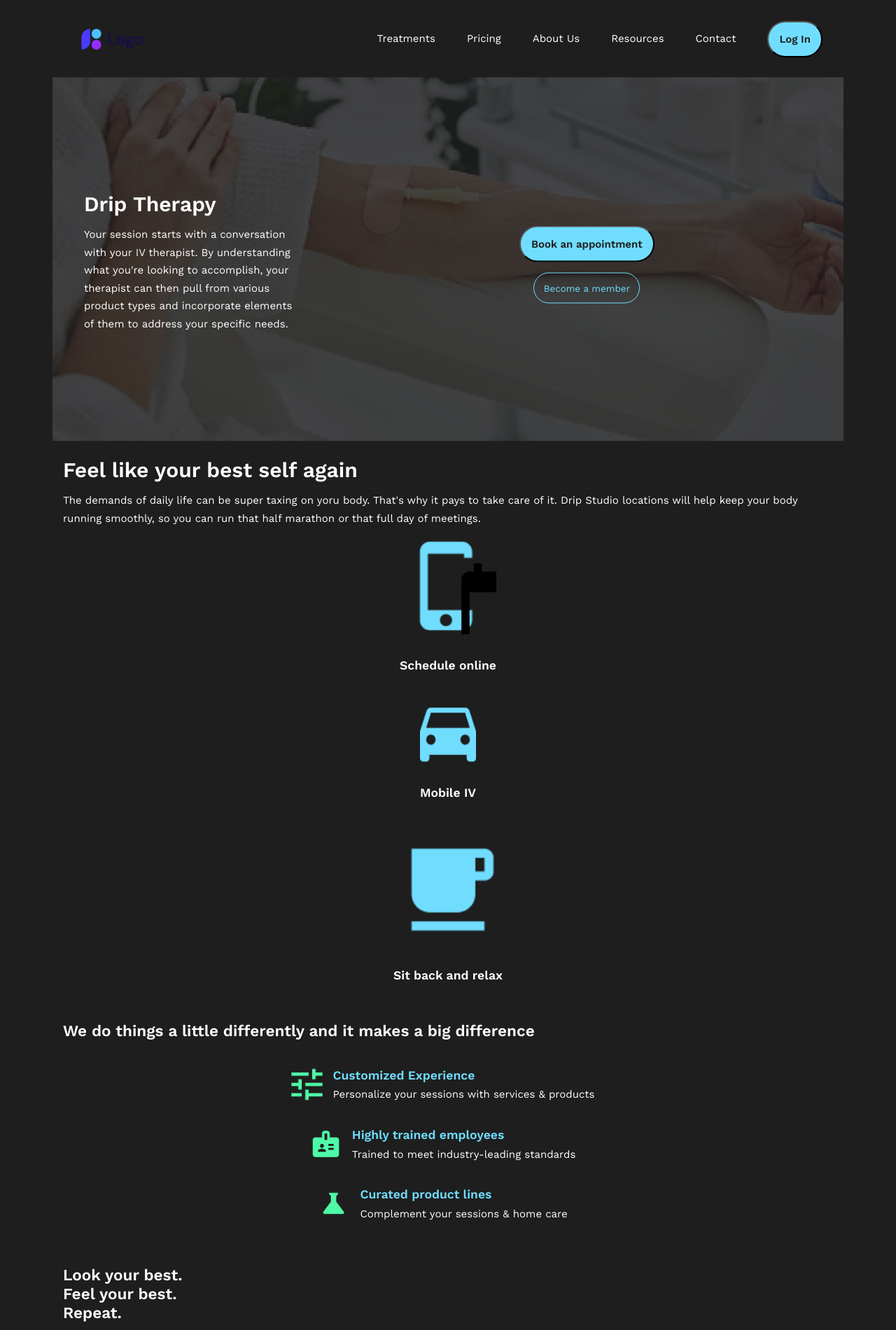
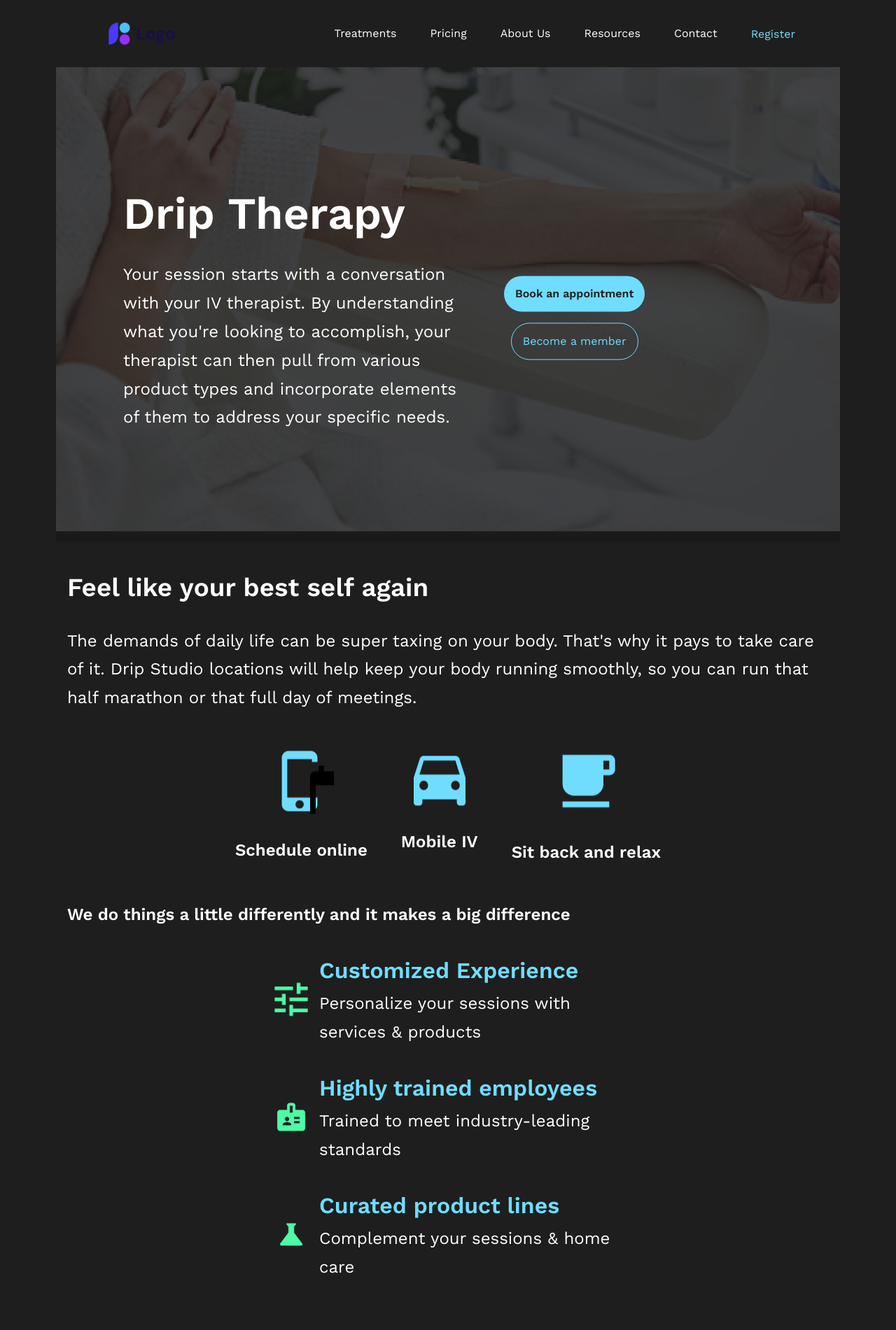
Before and after one commit to thebeatlesphan/react-iv, a React (Create React App) app: page / in a window 1280 px wide. Shown: the top 1901 px of the page at 70% size. Built offline with nearby package versions, Linux system fonts and the light colour scheme.

Commit message:
Wide screen responsiveness

```diff
--- a/src/App.js
+++ b/src/App.js
@@ -13,7 +13,7 @@ function App() {
 
   return (
     <>
-      {side && <Sidebar sidebar={sidebarhandler} />}
+      <Sidebar transition={side} sidebar={sidebarhandler} />
       <Navigation sidebar={sidebarhandler} />
       <TitlePage />
     </>
--- a/src/Components/Button/Button.module.css
+++ b/src/Components/Button/Button.module.css
@@ -7,4 +7,10 @@
   font-weight: 700;
   font-size: 1em;
   cursor: pointer;
+  border: none;
 }
+
+.button:hover {
+  background-color: #b9edfd;
+  color: rgb(29, 29, 29);
+}
--- a/src/Components/Button/Button2.module.css
+++ b/src/Components/Button/Button2.module.css
@@ -5,4 +5,10 @@
   padding: 1em;
   border-radius: 1.8em;
   cursor: pointer;
+  font-size: 1em;
 }
+
+.button:hover {
+  background-color: #b9edfd;
+  color: rgb(29, 29, 29);
+}
--- /dev/null
+++ b/src/Components/Button/NavButton.js
@@ -0,0 +1,8 @@
+import React from "react";
+import classes from "./NavButton.module.css";
+
+const NavButton = (props) => {
+  return <button className={classes.button}>{props.children}</button>;
+};
+
+export default NavButton;
--- /dev/null
+++ b/src/Components/Button/NavButton.module.css
@@ -0,0 +1,6 @@
+.button {
+  color: #70ddff;
+  background-color: transparent;
+  border: none;
+  font-size: 1em;
+}
--- a/src/Landing/Navigation/Navigation.js
+++ b/src/Landing/Navigation/Navigation.js
@@ -1,7 +1,7 @@
 import React from "react";
 import classes from "./Navigation.module.css";
 import logo from "../../Images/logo.png";
-import Button from "../../Components/Button/Button";
+import NavButton from "../../Components/Button/NavButton";
 
 const Navigation = (props) => {
   return (
@@ -20,7 +20,7 @@ const Navigation = (props) => {
         <p>About Us</p>
         <p>Resources</p>
         <p>Contact</p>
-        <Button>Log In</Button>
+        <NavButton>Register</NavButton>
       </div>
     </nav>
   );
--- a/src/Landing/Navigation/Navigation.module.css
+++ b/src/Landing/Navigation/Navigation.module.css
@@ -1,9 +1,12 @@
 nav {
+  position: sticky;
+  top: 0;
   display: flex;
-  padding: 1em 1em;
+  padding: 0.5em 1em;
   background-color: #1e1e1e;
   justify-content: space-between;
   align-items: center;
+  z-index: 1;
 }
 
 .left {
@@ -12,11 +15,12 @@ nav {
 
 .hamburger:hover {
   background-color: #70deff69;
+  cursor: pointer;
 }
 
 .hamburger div {
-  width: 2em;
-  height: 0.1em;
+  width: 1.5em;
+  height: 0.01em;
   background-color: #ffffff;
   margin: 0.5em 0.3em;
 }
@@ -36,11 +40,12 @@ nav {
 .options p {
   display: none;
   color: white;
+  width: max-content;
 }
 
-@media (min-width: 60em) {
+@media (min-width: 65em) {
   nav {
-    padding: 2em 7em;
+    padding: 2em 9em;
   }
 
   .hamburger {
@@ -50,4 +55,14 @@ nav {
   .options p {
     display: flex;
   }
+
+  .options p:hover {
+    transform: scale(1.1);
+  }
 }
+
+
+/*
+mobile min: 16pt
+mobile padding: 16px or 24px
+*/
--- a/src/Landing/Navigation/Sidebar.js
+++ b/src/Landing/Navigation/Sidebar.js
@@ -3,11 +3,11 @@ import classes from "./Sidebar.module.css";
 
 const Sidebar = (props) => {
   return (
-    <div className={classes.sidebar}>
+    <div className={`${classes.sidebar} ${props.transition && classes.red}`}>
       <div className={classes.options}>
         <div className={classes.top}>
           <h2>IVonDemand</h2>
-          <p onClick={props.sidebar}>X</p>
+          <p onClick={props.sidebar}>x</p>
         </div>
         <p>Treatments</p>
         <p>Pricing</p>
--- a/src/Landing/Navigation/Sidebar.module.css
+++ b/src/Landing/Navigation/Sidebar.module.css
@@ -2,12 +2,28 @@
   position: fixed;
   height: 100vh;
   width: 100vw;
+  display: none;
+  z-index: 2;
+}
+
+.red {
   display: flex;
-  z-index: 1;
+  animation-name: reds;
+  animation-duration: 0.3s;
+  animation-timing-function: ease-in-out;
+}
+
+@keyframes reds{
+  0% {
+    opacity: 0;
+  }
+
+  100% {
+    opacity: 1;
+  }
 }
 
 .top {
-  height: 8em;
   color: #70ddff;
   display: flex;
   justify-content: space-between;
@@ -17,6 +33,7 @@
   font-size: 3em;
   cursor: pointer;
   line-height: 0.8em;
+  color: white;
 }
 
 .options {
@@ -28,7 +45,9 @@
 }
 
 .options > p {
-  margin: 1em 0;
+  margin: 0.5em 0;
+  padding-left: 0.5em;
+  transition: 0.3s;
 }
 
 .options > p:hover {
@@ -36,9 +55,9 @@
   background-color: #363636;
 }
 
-.options p:first-of-type {
+/* .options p:first-of-type {
   margin-top: 0;
-}
+} */
 
 .exit {
   width: 20vw;
--- a/src/Landing/TitlePage/TitlePage.js
+++ b/src/Landing/TitlePage/TitlePage.js
@@ -33,9 +33,9 @@ const TitlePage = () => {
         {/* SECOND SECTION */}
         <div className={classes.secondTitle}>
           <div className={classes.secondHeading}>
-            <h1>Feel like your best self again</h1>
+            <h2>Feel like your best self again</h2>
             <p>
-              The demands of daily life can be super taxing on yoru body. That's
+              The demands of daily life can be super taxing on your body. That's
               why it pays to take care of it. Drip Studio locations will help
               keep your body running smoothly, so you can run that half marathon
               or that full day of meetings.
@@ -64,21 +64,21 @@ const TitlePage = () => {
           </h2>
           <div className={classes.points}>
             <div className={classes.point}>
-              <img src={equalizer}></img>
+              <img src={equalizer} alt=""></img>
               <div>
                 <h3>Customized Experience</h3>
                 <p>Personalize your sessions with services & products</p>
               </div>
             </div>
             <div className={classes.point}>
-              <img src={cases}></img>
+              <img src={cases} alt=""></img>
               <div>
                 <h3>Highly trained employees</h3>
                 <p>Trained to meet industry-leading standards</p>
               </div>
             </div>
             <div className={classes.point}>
-              <img src={science}></img>
+              <img src={science} alt=""></img>
               <div>
                 <h3>Curated product lines</h3>
                 <p>Complement your sessions & home care</p>
@@ -99,7 +99,9 @@ const TitlePage = () => {
             member and enjoy personalized sessions at lower rates, so you can
             experience the perks of monthly maintenance.
           </p>
-          <Button2>Book an appointment</Button2>
+          <div className={classes.fourthButton}>
+            <Button2>Book an appointment</Button2>
+          </div>
         </div>
 
         {/* FIFTH SECTION */}
--- a/src/Landing/TitlePage/TitlePage.module.css
+++ b/src/Landing/TitlePage/TitlePage.module.css
@@ -3,6 +3,11 @@
   justify-content: center;
   background-color: #1e1e1e;
   transform: translateY(-0.1em);
+
+  --fs-h1: clamp(2rem, 2rem + 3vw, 4rem);
+  --fs-h2: clamp(1rem, 1.5rem + 1vw, 2.5rem);
+  --fs-h3: clamp(1rem, 1.2rem + 1vw, 2rem);
+  --fs-p: clamp(1rem, 1rem + 1vw, 1.5rem);
 }
 
 .container2 {
@@ -15,23 +20,28 @@
   background-position: top center;
   background-repeat: no-repeat;
   background-color: rgba(0, 0, 0, 0.144);
-  height: 65vh;
+  padding-top: 1em;
 }
 
 .title div:first-child {
   color: #ffffff;
-  padding: 1em;
+  padding: 0 1em;
 }
 
 .title h1 {
   margin-bottom: 0.2em;
+  font-size: var(--fs-h1);
 }
 
+.title p {
+  font-size: var(--fs-p);
+}
 .titleButton {
   display: flex;
   flex-direction: column;
-  padding-left: 1em;
   padding-top: 1em;
+  justify-content: center;
+  align-items: center;
 }
 
 .titleButton > :first-child {
@@ -41,27 +51,32 @@
 
 .titleButton > :nth-child(2) {
   width: max-content;
+  margin-bottom: 1.5em;
 }
 
-@media (min-width: 60em) {
+@media (min-width: 65em) {
   .container {
     padding: 0 5em;
   }
 
   .title {
+    height: 85vh;
     display: flex;
-    justify-content: flex-start;
     align-items: center;
-    padding: 2em;
-    gap: clamp(1em, 292px, 20em);
+    gap: clamp(1em, 3rem, 292px);
+    padding-top: 0;
+    padding-left: clamp(1rem, 5rem, 109px);
   }
 
   .title > div:first-child {
-    width: 22em;
+    width: 32em;
   }
 
   .titleButton {
     align-items: center;
+    flex-direction: column;
+    gap: 0;
+    padding-top: 4em;
   }
 }
 
@@ -74,8 +89,18 @@
   padding: 1em;
 }
 
-.secondTitle h1 {
-  margin-bottom: 0.2em;
+.secondHeading {
+  padding: 2em 0;
+}
+
+.secondHeading > p {
+  font-size: var(--fs-p);
+}
+
+.secondTitle h2 {
+  font-size: var(--fs-h2);
+  line-height: 1em;
+  padding-bottom: 1em;
 }
 
 .images {
@@ -91,10 +116,22 @@
   display: flex;
   flex-direction: column;
   justify-content: space-between;
+  align-items: center;
+  white-space: nowrap;
 }
 
 .image img {
   margin-bottom: 2em;
+}
+
+.image > h3 {
+  font-size: var(--fs-p);
+}
+
+@media (min-width: 30em) {
+  .images {
+    flex-direction: row;
+  }
 }
 
 /* THIRD SECTIOn */
@@ -120,10 +157,16 @@
 
 .point > div {
   padding: 1em;
+  width: 28em;
 }
 
 .point h3 {
+  font-size: var(--fs-h3);
   color: #70ddff;
+}
+
+.point > div > p {
+  font-size: var(--fs-p);
 }
 
 /* FOURTH SECTION */
@@ -133,6 +176,7 @@
 }
 
 .fourthSection h2 {
+  font-size: var(--fs-h2);
   display: flex;
   flex-direction: column;
   margin-bottom: 1em;
@@ -143,7 +187,13 @@
 }
 
 .fourthSection p {
+  font-size: var(--fs-p);
   margin-bottom: 1em;
+}
+
+.fourthButton {
+  display: flex;
+  justify-content: center;
 }
 
 /* FIFTH SECTION */
@@ -157,8 +207,10 @@
   text-align: center;
   color: white;
   margin-bottom: 10em;
+  padding: 0 rem;
 }
 
 .fifthSection h2 {
+  font-size: var(--fs-h2);
   margin-bottom: 1em;
 }
--- a/src/index.css
+++ b/src/index.css
@@ -8,7 +8,7 @@
 body {
   font-family: "Work Sans", sans-serif;
   font-weight: 400;
-  font-size: 15px;
+  font-size: 16px;
   line-height: 1.7;
 }
 
```
